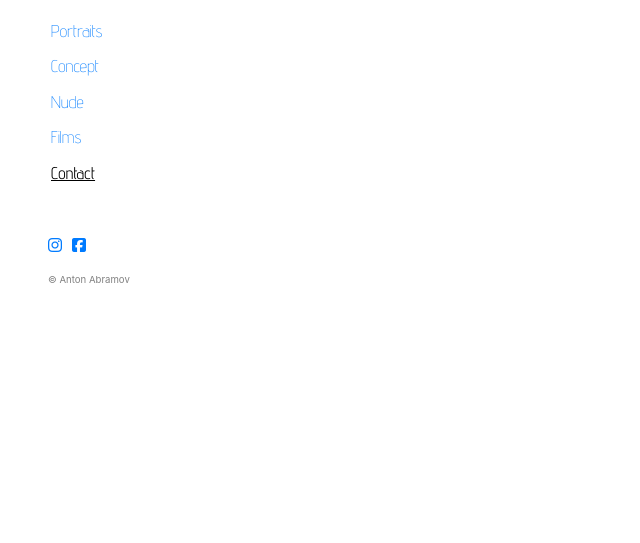
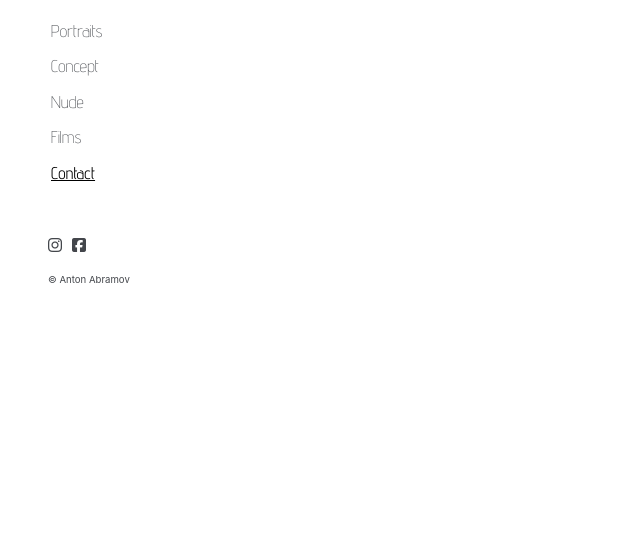
Before and after one commit to woodenman89/portfolio.html, a PHP site: page /index.html in a window 1280 px wide. Shown: the part 171-714 px from the top of the page, without its empty margins (0-640 px from the left). Run offline with PHP 8.4, Linux system fonts and the light colour scheme; some libraries are stand-ins or nearby versions.

Commit message:
Update styles.css

```diff
--- a/styles.css
+++ b/styles.css
@@ -57,7 +57,7 @@ margin-left: 0 !important;
   padding: 2.6rem 0 0 2rem;
   position: inherit;
   margin-right: 25px;
-  color: grey;
+  color: black;
 }
 
 .fa-instagram:hover {
@@ -71,9 +71,11 @@ margin-left: 0 !important;
 .fa-facebook-square:hover {
   color: black;
 }
-
+a{
+  color: #43464b
+}
 a:visited {
-  color: grey;
+  color: #43464b;
 }
 
 .videoBackground {
@@ -119,7 +121,7 @@ footer{
   padding: 1rem 0 0 2rem;
   position: inherit;
   margin-right: 25px;
-  color: grey;
+  color: #43464b;
   font-size: 0.6rem;
 }
 /*SMARTPHONE*/
```
